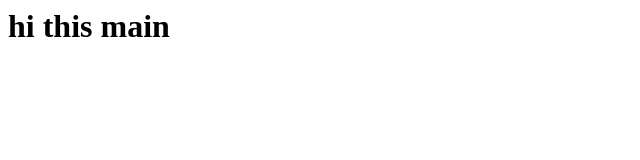
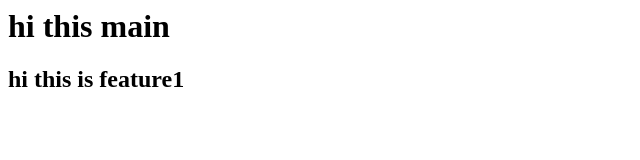
Before and after one commit to pranav123451/Practice_repo, a plain HTML site: page index.html in a window 1280 px wide. Shown: the whole page, without its empty margins (0-640 px from the left). Drawn offline with Linux system fonts and the light colour scheme.

Commit message:
add h2 in feature2

```diff
--- a/index.html
+++ b/index.html
@@ -1 +1,2 @@
 <h1>hi this main</h1>
+<h2>hi this is feature1</h2>
```
